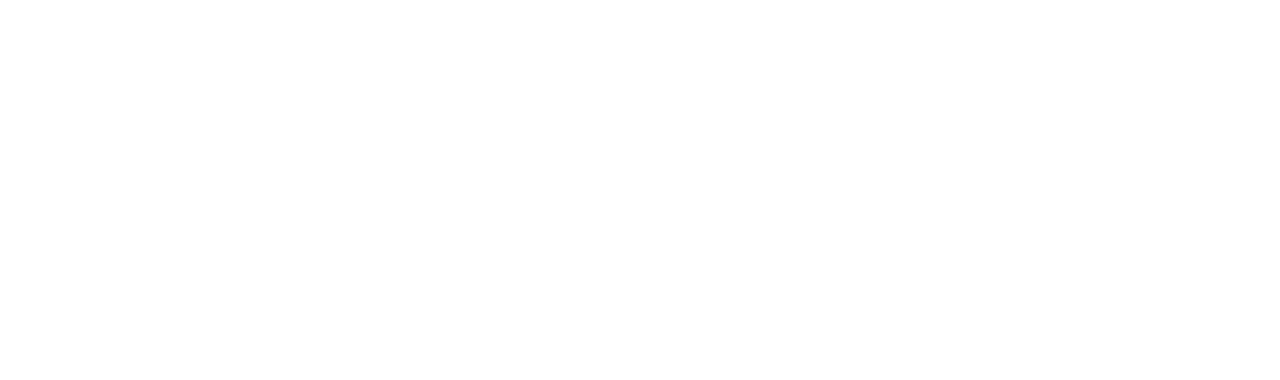
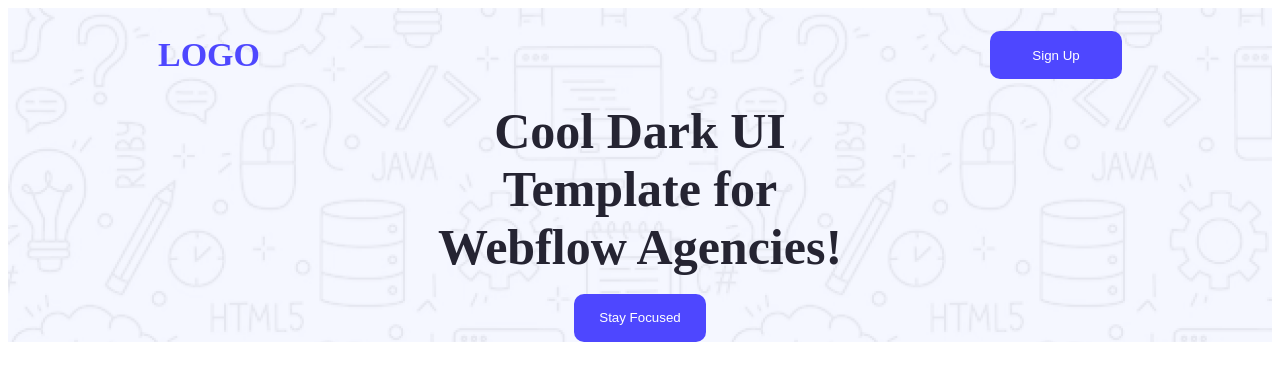
Before and after one commit to fuadhasan199/ph-assign-1, a plain HTML site: page index.html in a window 1280 px wide. Drawn offline with Linux system fonts and the light colour scheme; a web font is replaced by a local one.

Commit message:
header update

```diff
--- a/index.css
+++ b/index.css
@@ -0,0 +1,42 @@
+
+.open-sans-normal {
+  font-family: "Open Sans", sans-serif;
+  font-optical-sizing: auto;
+  font-weight: 400;
+  font-style: normal;
+  font-variation-settings:
+    "wdth" 100;
+}
+
+.header{
+    background-image: url('../B12A01-landing-launchpad/Assets/Hero-bg.png');
+
+}
+.logo{
+    color:#4E47FF;
+    font-size: 34px;
+}
+.btn-style{
+    width: 132px;
+    height: 48px;
+    background-color: #4E47FF;
+    color: #FFFFFF;
+    border-radius: 10px;
+    border-style: none;
+}
+nav{
+    display: flex;
+    justify-content: space-between;
+    margin: 0 150px;
+    align-items: center;
+}
+.header-box{
+    margin-top:;
+}
+.header-box,h1{
+    font-weight: bold;
+    font-size: 50px;
+    color: #252432;
+    text-align: center;
+    margin: 0 200px;
+}
--- a/index.html
+++ b/index.html
@@ -3,12 +3,23 @@
 <head>
     <meta charset="UTF-8">
     <meta name="viewport" content="width=device-width, initial-scale=1.0">
+    <link rel="preconnect" href="https://fonts.googleapis.com">
+<link rel="preconnect" href="https://fonts.gstatic.com" crossorigin>
+<link href="https://fonts.googleapis.com/css2?family=Libertinus+Mono&family=Open+Sans:ital,wght@0,300..800;1,300..800&family=Roboto:ital,wght@0,100..900;1,100..900&family=Signika+Negative:wght@300..700&display=swap" rel="stylesheet">
     <title>Programing-hero-assign</title>
     <link rel="stylesheet" href="index.css">
 </head>
 <body>
-    <header>
+    <header class="header">
+     <nav>
+     <h2 class="logo">LOGO</h2>
+     <button class="btn-style">Sign Up</button>
+     </nav>
 
+     <div class="header-box">
+        <h1>Cool Dark UI Template for Webflow Agencies!</h1>
+        <button class="btn-style">Stay Focused</button>
+     </div>
     </header>
     <main>
 
```
